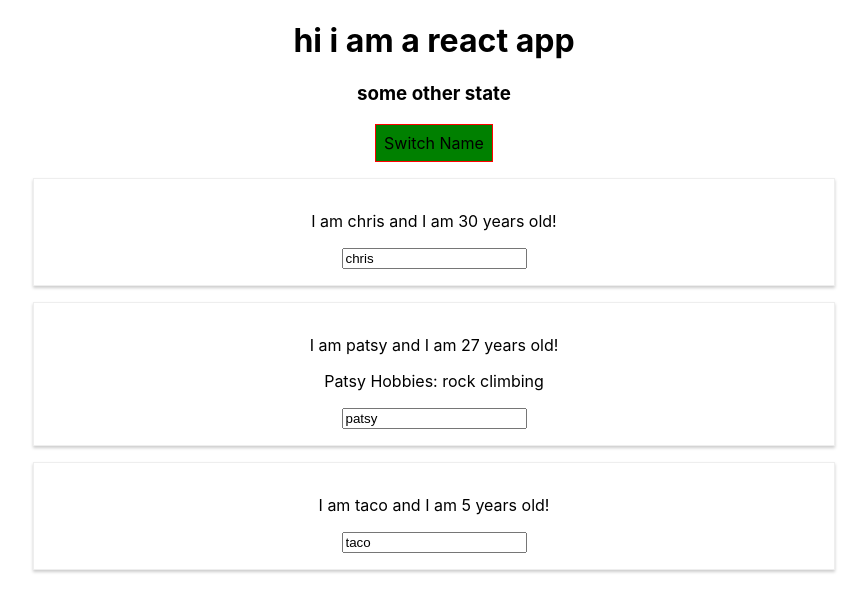
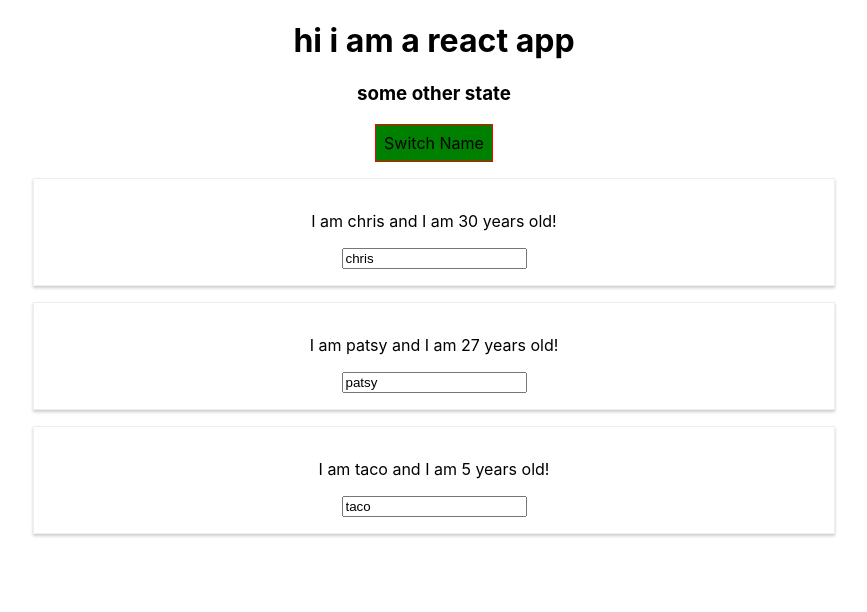
Before and after one commit to cgradwohl/react-complete-guide, a React (Create React App) app in the folder guide/: page / in a window 1280 px wide. Both pictures are taken after a click on the button "Switch Name". Shown: the top 612 px of the page, without its empty margins (206-1073 px from the left). Built offline with nearby package versions, Linux system fonts and the light colour scheme.

Commit message:
use {} and map to render lists

```diff
--- a/guide/src/App.js
+++ b/guide/src/App.js
@@ -112,20 +112,11 @@ class App extends Component {
       // here we can assign jsx html code into a variable
       persons = (
         <div>
-          <Person
-            name={this.state.persons[0].name}
-            age={this.state.persons[0].age} />
-          <Person
-            name={this.state.persons[1].name}
-            age={this.state.persons[1].age}
-            // BIND IS BETTER
-            click={this.switchNameHandler.bind(this, "PATSY!!")}
-            changed={this.nameChangedHandler}>
-            Patsy Hobbies: rock climbing
-            </Person>
-          <Person
-            name={this.state.persons[2].name}
-            age={this.state.persons[2].age} />
+          {
+            this.state.persons.map(obj => {
+              return <Person name={obj.name} age={obj.age}></Person>
+            })
+          }
         </div>
       );
     }
```
